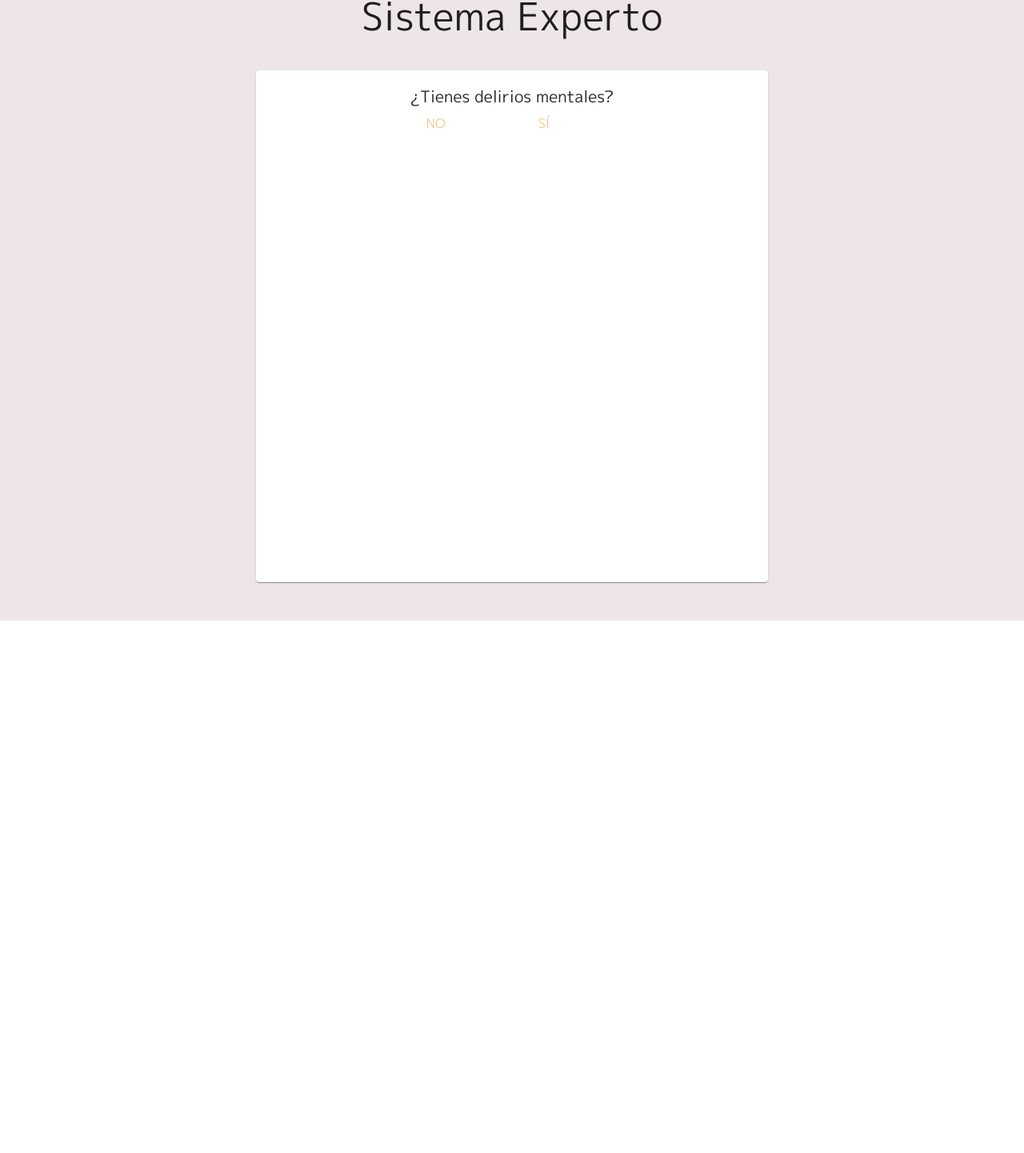
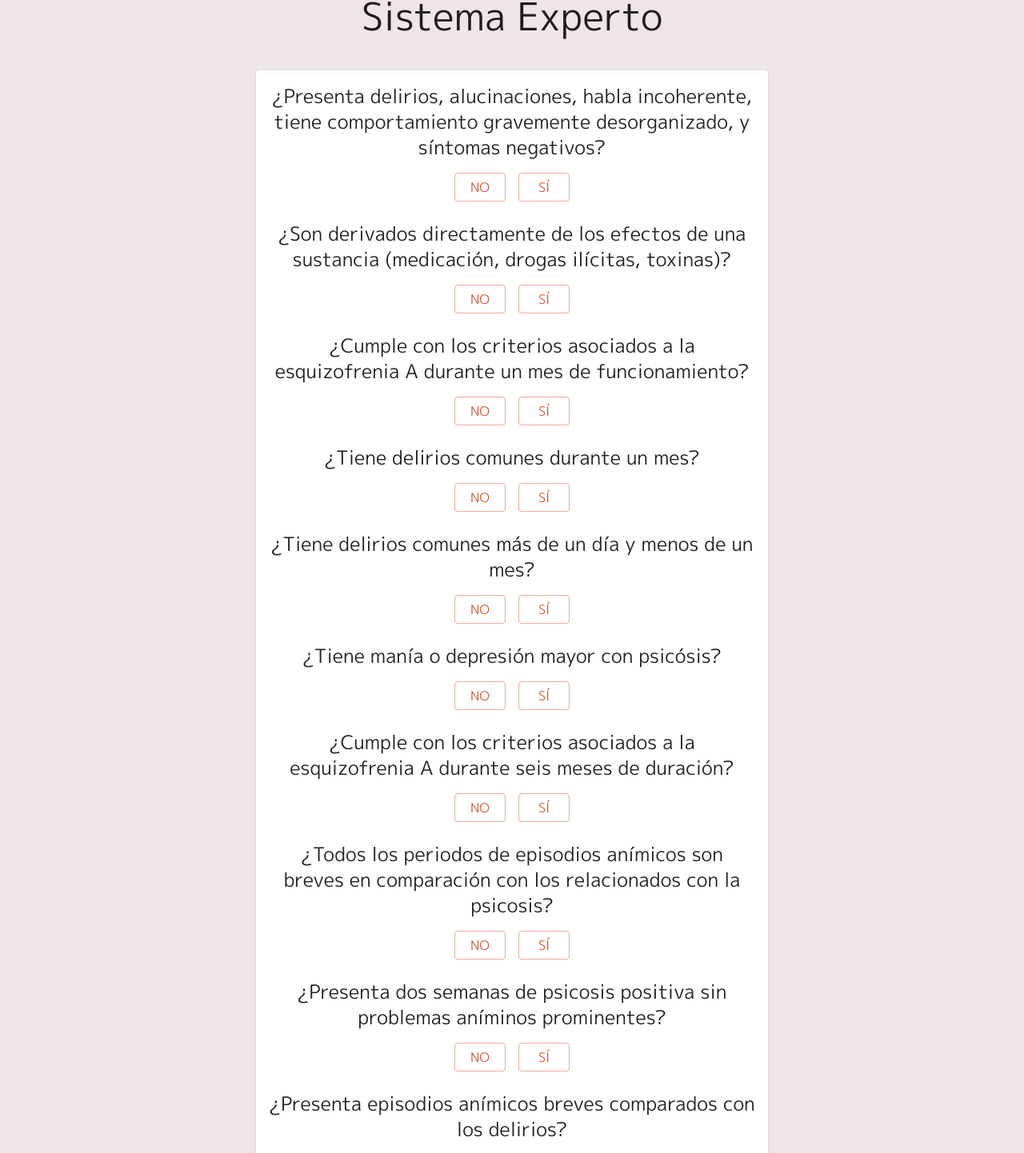
Before and after one commit to AyanoNK/Mental-Diseases-Expert-System, a React (Create React App) app in the folder frontend/: page / in a window 1280 px wide. Shown: the part 24-1466 px from the top of the page at 80% size. Before the commit the page ends 800 px from the top, so only its background shows below. Built offline with nearby package versions, Linux system fonts and the light colour scheme.

Commit message:
Added custom questions to form

```diff
--- a/frontend/src/App.js
+++ b/frontend/src/App.js
@@ -1,22 +1,12 @@
 import { makeStyles } from "@mui/styles";
 import { Box } from "@mui/system";
 import MainForm from "./MainForm";
-
-/*
-Palette: {
-  black: #000000,
-  flame: #CF5C36,
-  lavender: #EEE5E9, this is background
-  gray: #7C7C7C,
-  gold: #EFC88B
-}
-*/
 
 const useStyles = makeStyles((theme) => ({
   root: {
     backgroundColor: theme.palette.background.main,
     width: "100%",
-    height: "100vh",
+    minHeight: "100vh",
     position: "absolute",
   },
 }));
--- a/frontend/src/MainForm/Form.tsx
+++ b/frontend/src/MainForm/Form.tsx
@@ -1,5 +1,5 @@
-import { Grid } from "@mui/material";
-import React, { FC, useState } from "react";
+import { Grid, Typography } from "@mui/material";
+import React, { FC, useEffect, useState } from "react";
 import Question from "./Question";
 
 type Props = {};
@@ -32,19 +32,116 @@ const Form: FC<Props> = () => {
     question_11: null,
     question_12: null,
   });
-  console.log(options);
-  const onSubmit = () => {};
+
+  const [response, setResponse] = useState<any>(null);
+
+  const onSubmit = async () => {
+    await fetch("https://b6cb-190-27-101-255.ngrok.io/")
+      .then((response) => setResponse(response))
+      .catch((error) => setResponse(error));
+  };
+
+  useEffect(() => {
+    if (options.question_1 === false) {
+      onSubmit();
+    }
+  }, [options]);
 
   return (
     <Grid container justifyContent="center">
       <form onSubmit={onSubmit}>
         <Grid item xs={12}>
           <Question
-            questionText="¿Tienes delirios mentales?"
+            questionText="¿Presenta delirios, alucinaciones, habla incoherente, tiene comportamiento gravemente desorganizado, y
+            síntomas negativos?"
             question="question_1"
             setOptions={setOptions}
           />
         </Grid>
+        {options.question_1 && (
+          <Grid item xs={12}>
+            <Question
+              questionText="¿Son derivados directamente de los efectos fisiológicos de una condición médica?"
+              question="question_2"
+              setOptions={setOptions}
+            />
+          </Grid>
+        )}
+        <Grid item xs={12}>
+          <Question
+            questionText="¿Son derivados directamente de los efectos de una sustancia (medicación, drogas ilícitas, toxinas)?"
+            question="question_3"
+            setOptions={setOptions}
+          />
+        </Grid>
+        <Grid item xs={12}>
+          <Question
+            questionText="¿Cumple con los criterios asociados a la esquizofrenia A durante un mes de funcionamiento?"
+            question="question_4"
+            setOptions={setOptions}
+          />
+        </Grid>
+        <Grid item xs={12}>
+          <Question
+            questionText="¿Tiene delirios comunes durante un mes?"
+            question="question_5"
+            setOptions={setOptions}
+          />
+        </Grid>
+        <Grid item xs={12}>
+          <Question
+            questionText="¿Tiene delirios comunes más de un día y menos de un mes?"
+            question="question_6"
+            setOptions={setOptions}
+          />
+        </Grid>
+        <Grid item xs={12}>
+          <Question
+            questionText="¿Tiene manía o depresión mayor con psicósis?"
+            question="question_7"
+            setOptions={setOptions}
+          />
+        </Grid>
+        <Grid item xs={12}>
+          <Question
+            questionText="¿Cumple con los criterios asociados a la esquizofrenia A durante seis meses de duración?"
+            question="question_8"
+            setOptions={setOptions}
+          />
+        </Grid>
+        <Grid item xs={12}>
+          <Question
+            questionText="¿Todos los periodos de episodios anímicos son breves en comparación con los relacionados con la psicosis?"
+            question="question_9"
+            setOptions={setOptions}
+          />
+        </Grid>
+        <Grid item xs={12}>
+          <Question
+            questionText="¿Presenta dos semanas de psicosis positiva sin problemas aníminos prominentes?"
+            question="question_10"
+            setOptions={setOptions}
+          />
+        </Grid>
+        <Grid item xs={12}>
+          <Question
+            questionText="¿Presenta episodios anímicos breves comparados con los delirios?"
+            question="question_11"
+            setOptions={setOptions}
+          />
+        </Grid>
+        <Grid item xs={12}>
+          <Question
+            questionText="¿Presenta delirios sólo durante la alteración del estado anímico?"
+            question="question_12"
+            setOptions={setOptions}
+          />
+        </Grid>
+        {response !== null && "Enfermedad" in response && (
+          <Grid item xs={12}>
+            <Typography>{response.Enfermedad}</Typography>
+          </Grid>
+        )}
       </form>
     </Grid>
   );
--- a/frontend/src/MainForm/Question.tsx
+++ b/frontend/src/MainForm/Question.tsx
@@ -1,8 +1,9 @@
 import { Button, Grid, Typography } from "@mui/material";
 import { makeStyles } from "@mui/styles";
+
 import React, { FC, useEffect, useState } from "react";
 
-const useStyles = makeStyles((theme) => ({
+const useStyles = makeStyles(() => ({
   root: {},
 }));
 
@@ -29,21 +30,29 @@ const Question: FC<Props> = ({ questionText, question, setOptions }) => {
   };
 
   return (
-    <Grid container direction="column" className={classes.root}>
+    <Grid container direction="column" className={classes.root} mb={3}>
       <Grid item xs={12}>
-        <Typography variant="h6" align="center">
+        <Typography variant="h5" align="center">
           {questionText}
         </Typography>
       </Grid>
-      <Grid item xs={12}>
+      <Grid item xs={12} mt={2}>
         <Grid container direction="row" justifyContent="center" spacing={2}>
-          <Grid item xs={6}>
-            <Button onClick={() => handleButton(false)}>
+          <Grid item>
+            <Button
+              onClick={() => handleButton(false)}
+              color="secondary"
+              variant="outlined"
+            >
               <Typography variant="body1">No</Typography>
             </Button>
           </Grid>
-          <Grid item xs={6}>
-            <Button onClick={() => handleButton(true)}>
+          <Grid item>
+            <Button
+              onClick={() => handleButton(true)}
+              color="secondary"
+              variant="outlined"
+            >
               <Typography variant="body1">Sí</Typography>
             </Button>
           </Grid>
--- a/frontend/src/MainForm/index.tsx
+++ b/frontend/src/MainForm/index.tsx
@@ -27,7 +27,7 @@ const MainForm: FC<Props> = (props) => {
         </Grid>
       </Box>
       <Grid container justifyContent="center">
-        <Grid item xs={6}>
+        <Grid item xs={6} mb={5}>
           <Card className={classes.card}>
             <CardContent>
               <Form />
--- a/frontend/src/theme.js
+++ b/frontend/src/theme.js
@@ -22,7 +22,9 @@ const theme = createTheme({
       main: red.A400,
     },
     grey: "#7C7C7C",
-    black: "#000000",
+    black: {
+      main: "#000000",
+    },
     background: {
       main: "#EEE5E9",
     },
```
